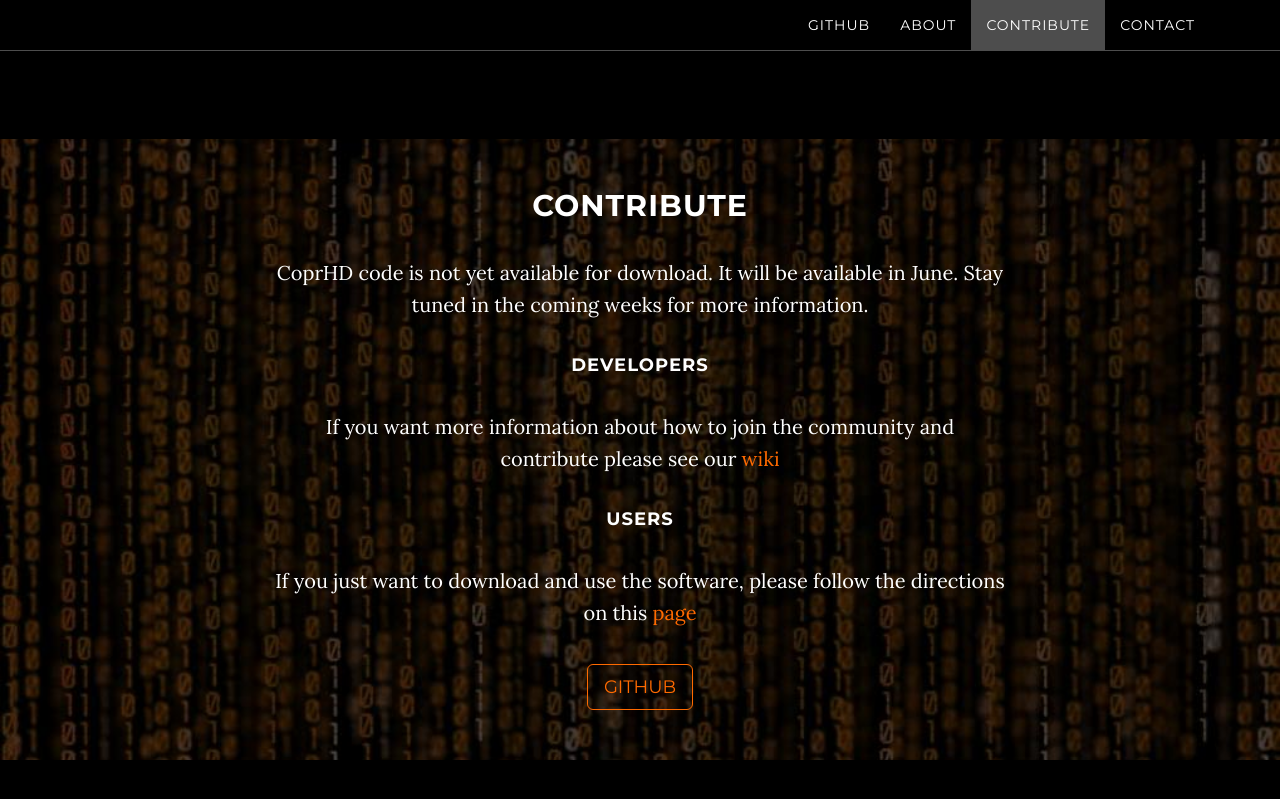
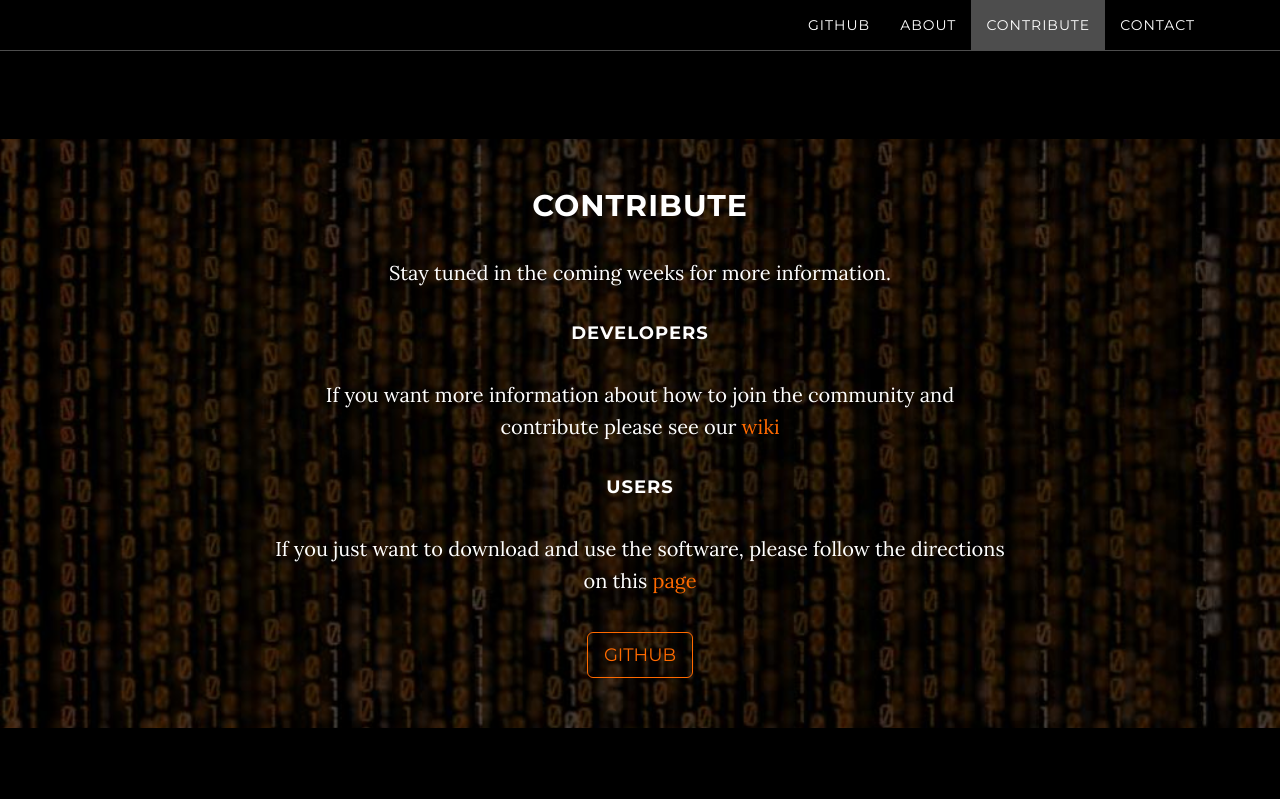
Before and after one commit to CoprHD/CoprHD.github.io, a Jekyll site: the page built from index.html, in a window 1280 px wide and 900 px high, scrolled down 1542 px. Shown: the top 799 px of the window. Built offline with Jekyll 4.4.1, drawn with Linux system fonts in a browser that asks for light colours.

Commit message:
Update contribute.html

```diff
--- a/_includes/contribute.html
+++ b/_includes/contribute.html
@@ -4,8 +4,7 @@
             <div class="container">
                 <div class="col-lg-8 col-lg-offset-2">
                     <h2>Contribute</h2>
-                    <p>CoprHD code is not yet available for download. It will be available in June.
-                       Stay tuned in the coming weeks for more information. </p>
+                    <p>Stay tuned in the coming weeks for more information. </p>
 
 
 <h4>Developers</h4>
```
